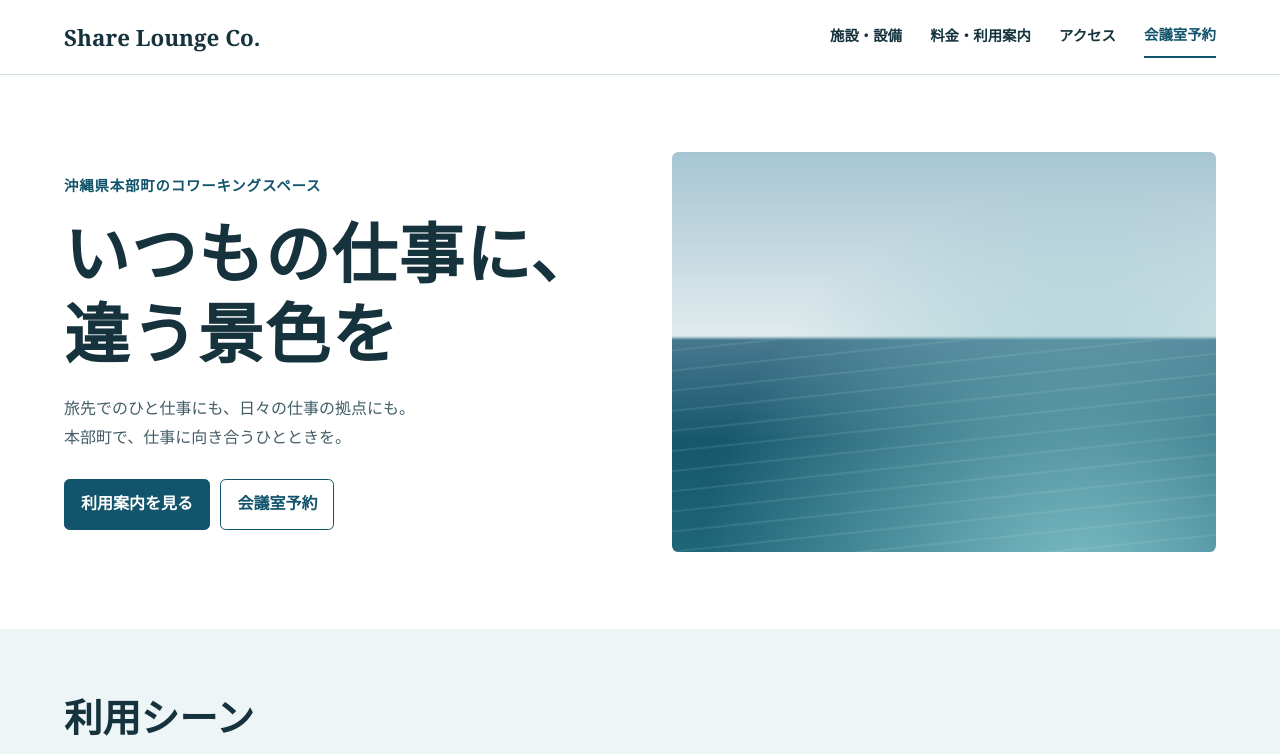
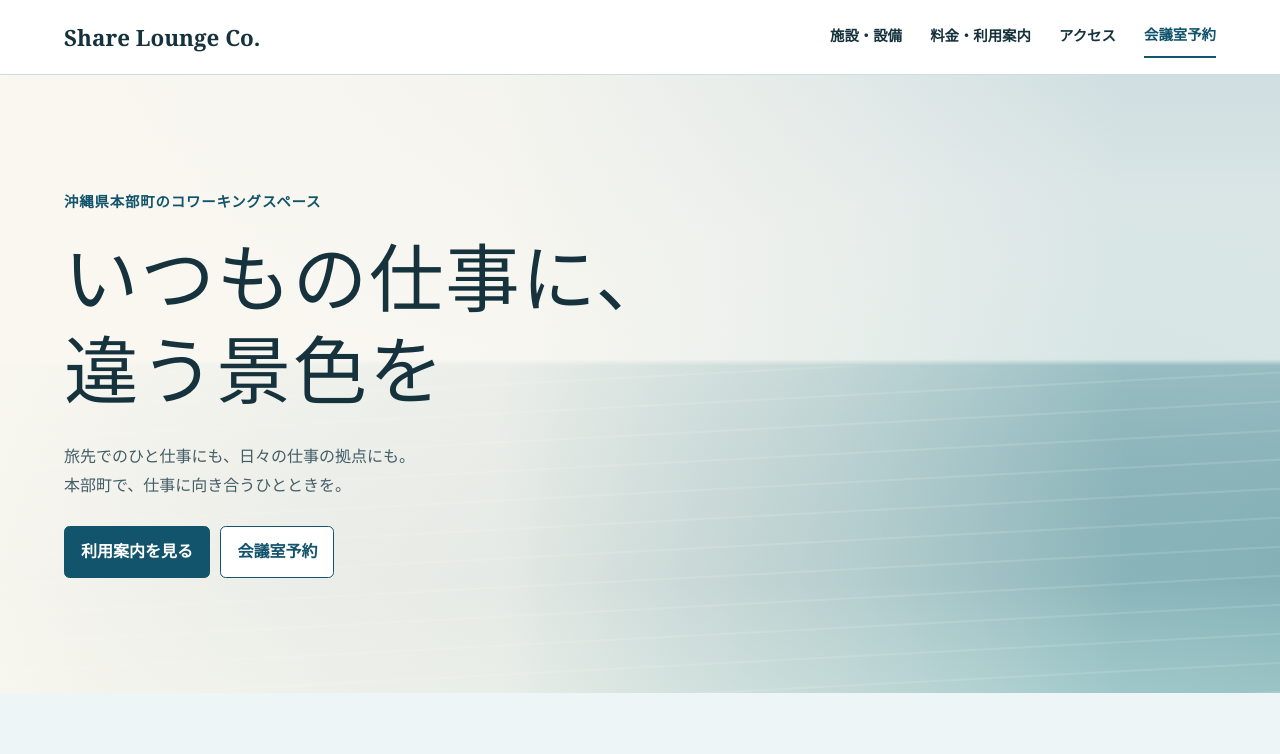
Before and after one commit to miwa-apps/share-lounge-co, a plain HTML site: page index.html in a window 1280 px wide. Shown: the top 754 px of the page. Drawn offline with Linux system fonts and the light colour scheme.

Commit message:
Make the hero a full-width seascape

```diff
--- a/index.html
+++ b/index.html
@@ -23,17 +23,16 @@
     </div>
   </header>
   <main id="main">
-    <section class="hero wrap" aria-labelledby="hero-title">
-      <div class="hero-copy">
+    <section class="hero" aria-labelledby="hero-title">
+      <div class="hero-copy wrap">
         <p class="eyebrow">沖縄県本部町のコワーキングスペース</p>
-        <h1 id="hero-title">いつもの仕事に、<wbr>違う景色を</h1>
+        <h1 id="hero-title"><span>いつもの仕事に、</span><span>違う景色を</span></h1>
         <p>旅先でのひと仕事にも、日々の仕事の拠点にも。<br>本部町で、仕事に向き合うひとときを。</p>
         <div class="actions">
           <a class="button primary" href="#guide">利用案内を見る</a>
           <a class="button secondary" href="#booking">会議室予約</a>
         </div>
       </div>
-      <div class="sea" aria-hidden="true"></div>
     </section>
 
     <section class="scenes band" aria-labelledby="scenes-title">
--- a/style.css
+++ b/style.css
@@ -33,10 +33,30 @@ nav a:hover { text-decoration: underline; }
 .nav-book { color: var(--blue); border-bottom: 2px solid currentColor; }
 .menu-button { font: inherit; font-weight: 700; color: var(--blue); background: white; border: 1px solid var(--line); border-radius: .35rem; padding: .45rem .7rem; }
 
-.hero { display: grid; grid-template-columns: 1fr 1fr; align-items: stretch; gap: clamp(1.75rem, 5vw, 4rem); padding-block: clamp(2.25rem, 6vw, 5rem); }
-.hero-copy { align-self: center; padding-block: 1rem; }
+.hero {
+  /* 写真が届いたら none を url("./assets/hero.webp") に差し替える。 */
+  --hero-photo: none;
+  --hero-scrim: linear-gradient(90deg, #fbf8f1f7 0%, #fbf8f1d9 39%, #fbf8f172 65%, transparent 88%);
+  display: grid;
+  align-items: center;
+  min-height: clamp(33rem, 65vh, 46rem);
+  padding-block: clamp(4rem, 9vw, 8rem);
+  background:
+    var(--hero-scrim),
+    var(--hero-photo) center / cover no-repeat,
+    repeating-linear-gradient(177deg, transparent 0 14px, #e1f2ef29 15px 16px, transparent 17px 29px) bottom / 100% 53% no-repeat,
+    radial-gradient(ellipse at 85% 120%, #a8ced0, transparent 60%),
+    linear-gradient(180deg, #cfdee1 0%, #e7eeec 46%, #91b7bd 47%, #568994 82%, #75a9ab 100%);
+}
 .eyebrow { color: var(--blue); font-weight: 700; font-size: .9rem; letter-spacing: .06em; }
-h1 { font-size: clamp(2rem, 5.1vw, 4.35rem); line-height: 1.22; letter-spacing: .025em; margin-block: 1rem 1.25rem; word-break: auto-phrase; }
+.hero h1 {
+  font-size: clamp(2rem, 6vw, 4.65rem);
+  font-weight: 500;
+  line-height: 1.24;
+  letter-spacing: .025em;
+  margin-block: 1.15rem 1.5rem;
+}
+.hero h1 span { display: block; }
 .hero-copy > p:last-of-type, .scene-grid p, .access-grid p { color: var(--muted); }
 .actions { display: flex; flex-wrap: wrap; gap: .65rem; margin-top: 1.6rem; }
 .button { display: inline-flex; align-items: center; justify-content: center; padding: .65rem 1rem; min-height: 2.75rem; font: inherit; font-weight: 700; border: 1px solid var(--blue); border-radius: .35rem; text-decoration: none; }
@@ -44,15 +64,6 @@ h1 { font-size: clamp(2rem, 5.1vw, 4.35rem); line-height: 1.22; letter-spacing:
 .secondary { color: var(--blue); background: white; }
 .primary:hover { background: #0c4154; }
 .secondary:hover { background: var(--wash); }
-.sea {
-  min-height: 25rem;
-  border-radius: .4rem;
-  background:
-    repeating-linear-gradient(174deg, transparent 0 9px, #d0f5f21a 10px 11px, transparent 12px 20px) bottom / 100% 53% no-repeat,
-    radial-gradient(ellipse at 75% 110%, #7dbcc4, transparent 66%),
-    linear-gradient(180deg, #a6c5d3, #e0ebed 46%, #46788e 47%, #18576c 72%, #1d6577);
-}
-
 .band { background: var(--wash); }
 .scenes { padding-block: clamp(2rem, 5vw, 4rem); }
 .scene-grid, .access-grid { display: grid; gap: 1rem; }
@@ -75,9 +86,12 @@ footer { border-top: 1px solid var(--line); background: var(--wash); }
   .wrap { width: min(100% - 2rem, 40rem); }
   .header-inner, nav { flex-wrap: wrap; }
   nav { width: 100%; gap: .25rem 1rem; }
-  .hero, .split, .scene-grid { grid-template-columns: 1fr; }
-  .hero-copy { padding-block: 0; }
-  .sea { min-height: 0; aspect-ratio: 16 / 8; }
+  .hero {
+    --hero-scrim: linear-gradient(180deg, #fbf8f1f5 0%, #fbf8f1eb 62%, #fbf8f19c 83%, #fbf8f129 100%);
+    min-height: 30rem;
+    padding-block: 3rem 6rem;
+  }
+  .split, .scene-grid { grid-template-columns: 1fr; }
 }
 @media (max-width: 28rem) {
   .access-grid { grid-template-columns: 1fr; }
```
